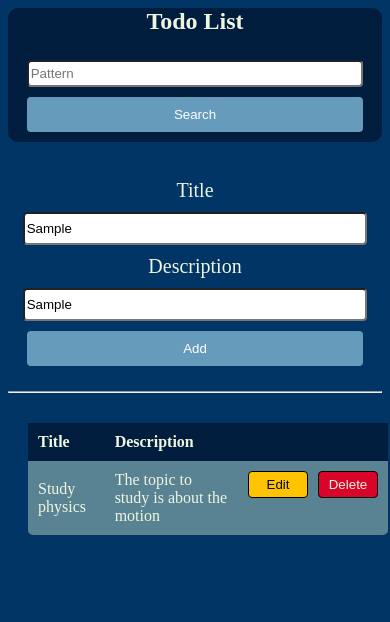
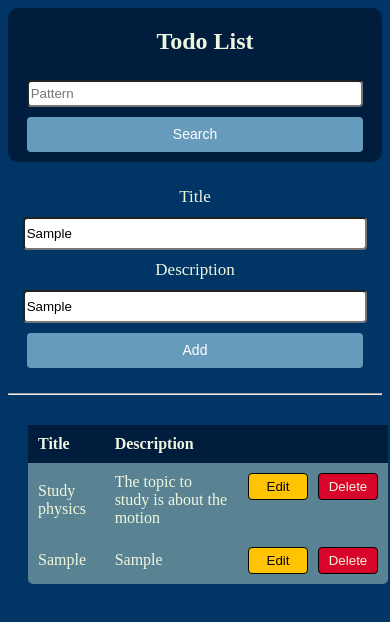
Before and after one commit to adrianmota/todo-list, a plain HTML site: page index.html in a window 390 px wide. Both pictures are taken after typing "Sample", "Sample" into the empty fields and a click on the button "Add". Drawn offline with Linux system fonts and the light colour scheme.

Commit message:
Finishing with the UI and programming some functionalities

```diff
--- a/css/style.css
+++ b/css/style.css
@@ -13,8 +13,6 @@ header {
     width: 100%;
     background-color: #001d3d;
     border-radius: 10px;
-    position: relative;
-    top: -12px;
 }
 
 .text-right {
@@ -118,6 +116,30 @@ header {
     min-width: 200px;
 }
 
+[id="nav"] {
+    display: flex;
+    flex-direction: row;
+    justify-content: space-between;
+    align-items: center;
+}
+
+[id="nav"] h1 {
+    margin-left: 20px;
+}
+
+.alert {
+    background-color: #d90429;
+    border-radius: 5px;
+    margin: 20px auto;
+    padding: 15px;
+    display: flex;
+    flex-direction: row;
+    justify-content: center;
+    align-items: center;
+    min-width: 550px;
+    max-width: 550px;
+}
+
 [id="todo-add-form-div"] {
     margin: 20px auto;
     display: flex;
@@ -140,7 +162,6 @@ header {
     display: flex;
     flex-direction: row;
     justify-content: center;
-    align-items: center;
     min-width: 400px;
     width: 100%;
 }
@@ -151,7 +172,6 @@ header {
     display: flex;
     flex-direction: row;
     justify-content: center;
-    align-items: center;
     min-width: 570px;
     width: 60%;
 }
@@ -159,7 +179,6 @@ header {
 [id="table"] {
     color: #eff6e0;
     border-collapse: collapse;
-    margin: 0 auto;
     min-width: 570px;
     width: 100%;
 }
@@ -168,6 +187,7 @@ header {
     display: flex;
     flex-direction: row;
     justify-content: right;
+    margin-right: 10px;
 }
 
 [id="table"] th {
@@ -182,7 +202,7 @@ header {
 
 @media (max-width: 570px) {
     [id="todo-add-form"] {
-        font-size: 20px;
+        font-size: 17px;
         flex-direction: column;
         width: 100%;
     }
@@ -190,16 +210,24 @@ header {
     .btn-primary {
         width: 90%;
         height: 35px;
+        font-size: 14px;
     }
 
     .btn-primary:hover {
         width: 90%;
         height: 35px;
+        font-size: 14px;
     }
 
     .btn-primary:active {
         width: 90%;
         height: 35px;
+        font-size: 14px;
+     }
+
+    .alert {
+        min-width: 0;
+        width: 90%;
     }
 
     [id="title"] {
@@ -240,4 +268,10 @@ header {
         min-width: 0px;
         width: 100%;
     }
+
+    [id="nav"] {
+        flex-direction: column;
+        justify-content: center;
+        align-items: stretch;
+    }
 }
--- a/index.html
+++ b/index.html
@@ -9,7 +9,7 @@
 </head>
 <body>
     <header>
-        <nav>
+        <nav id="nav">
             <h1>Todo List</h1>
             <div id="search-form-div">
                 <form id="search-form">
@@ -21,6 +21,7 @@
     </header>
     <!--Part to add a task-->
     <section>
+        <div id="alert"></div>
         <div id="todo-add-form-div">
             <form id="todo-add-form">
                 <label for="title" class="ma-5">Title</label>
@@ -48,7 +49,7 @@
                             <td>The topic to study is about the motion</td>
                             <td class="text-right">
                                 <button id="edit-btn" type="button" class="btn-secondary">Edit</button>
-                                <button id="delete-btn" type="button" class="btn-danger">Delete</button>
+                                <button id="remove-btn" type="button" class="btn-danger">Delete</button>
                             </td>
                         </tr>
                     </tbody>
@@ -56,5 +57,6 @@
             </div>
         </div>
     </section>
+    <script src="./scripts/index.js"></script>
 </body>
 </html>
--- /dev/null
+++ b/scripts/index.js
@@ -0,0 +1,42 @@
+document.addEventListener('DOMContentLoaded', () => {
+    const addBtn = document.getElementById('add-btn');
+    const table = document.getElementById('table');
+    const title = document.getElementById('title');
+    const description = document.getElementById('description');
+    const alert = document.getElementById('alert');
+    let id = 1;
+
+    function removeTodo(id) {
+        document.getElementById(id).remove();
+    }
+
+    function addTodo() {
+        if (title.value === '' || description.value === '') {
+            alert.innerText = 'Title and description are required';
+            alert.classList.add('alert');
+            return;
+        }
+
+        alert.classList.remove('alert');
+        alert.innerText = '';
+
+        const row = table.insertRow();
+        row.setAttribute('id', id++);
+        row.innerHTML = `
+            <td>${title.value}</td>
+            <td>${description.value}</td>
+            <td class="text-right">
+                <button id="edit-btn" type="button" class="btn-secondary">Edit</button>
+            </td>
+        `;
+
+        removeBtn = document.createElement('button');
+        removeBtn.classList.add('btn-danger');
+        removeBtn.innerText = 'Delete';
+        row.children[2].appendChild(removeBtn);
+        removeBtn.onclick = (e) => console.log(e.target.parentElement.parentElement.id);
+        //removeBtn.onclick = () => removeTodo(row.getAttribute('id'));
+    };
+
+    addBtn.onclick = addTodo;
+});
```
